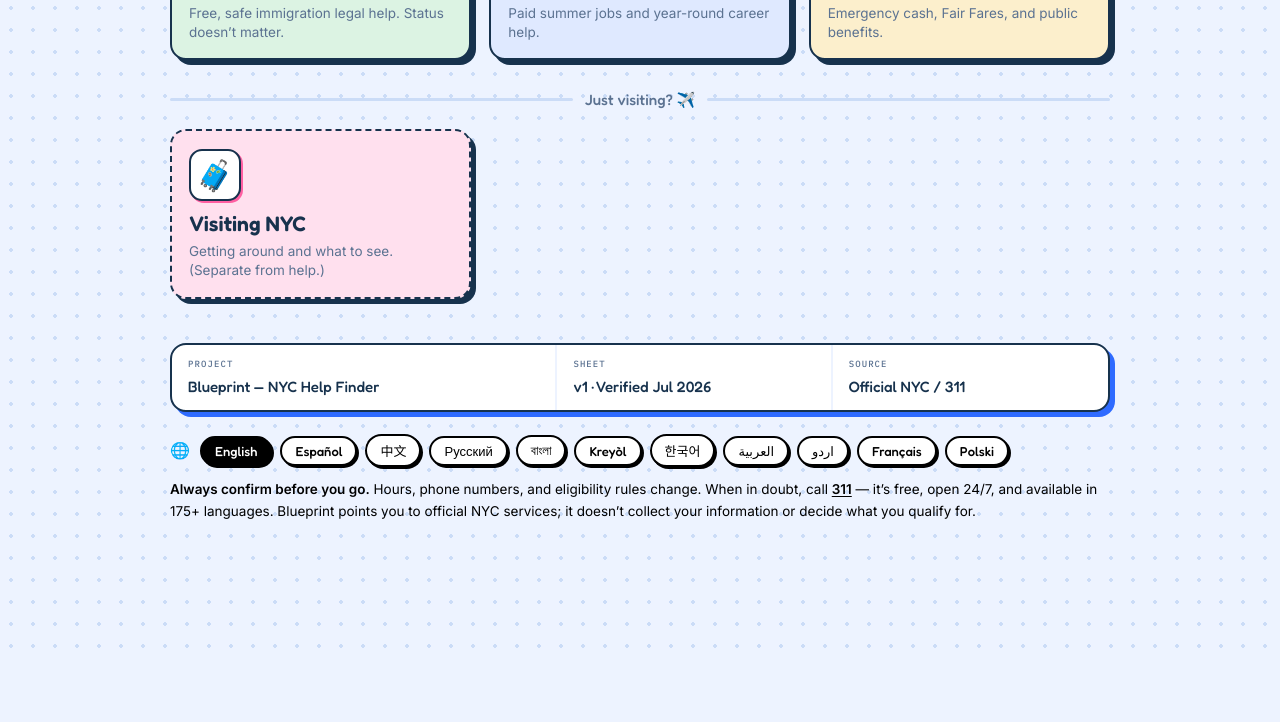
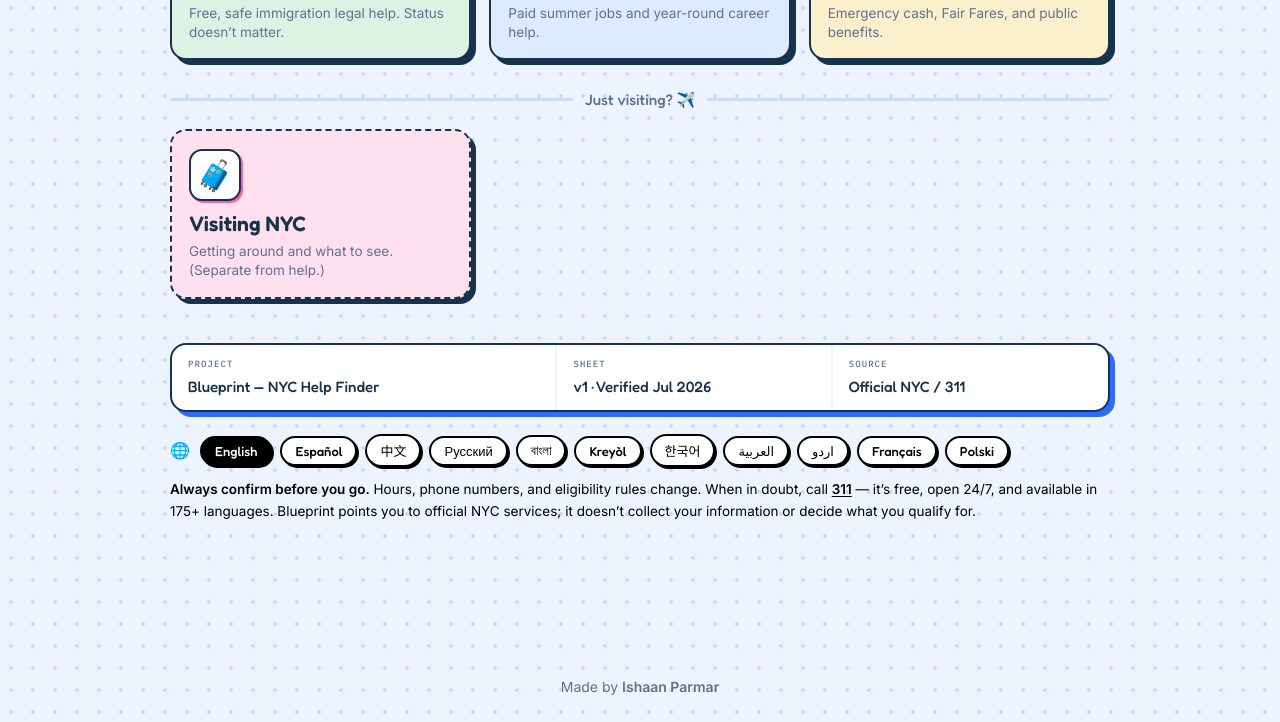
Before and after one commit to ishaanparm/blueprint, a plain HTML site: page index.html in a window 1280 px wide. Shown: the part 575-1297 px from the top of the page. Before the commit the page ends 1227 px from the top, so only its background shows below. Drawn offline with Linux system fonts and the light colour scheme.

Commit message:
Add footer credit section to index.html
Added footer credit with a link to the author's GitHub profile.

```diff
--- a/index.html
+++ b/index.html
@@ -15,6 +15,7 @@
      sticker-shadow tiles, one bold color per category, bouncy
      hovers. Playful where it invites you in; calm and clear where
      someone might be in a crisis.
+
      ============================================================ */
 
   :root{
@@ -295,6 +296,22 @@
     *{animation:none!important;transition:none!important;}
     .cat:hover,.boro:hover,.btn-call:hover,.btn-link:hover,.back:hover,.head-emergency:hover{transform:none;}
   }
+.site-credit {
+  text-align: center;
+  padding: 24px;
+  font-size: 14px;
+  color: #667085;
+}
+
+.site-credit a {
+  color: inherit;
+  font-weight: 600;
+  text-decoration: none;
+}
+
+.site-credit a:hover {
+  text-decoration: underline;
+}
 </style>
 </head>
 <body>
@@ -790,5 +807,8 @@ renderCats();
 renderCrumb("cats");
 renderLang();
 </script>
+<footer class="site-credit">
+Made by <a href="https://github.com/ishaanparm" target="_blank" rel="noopener">Ishaan Parmar</a>
+</footer>
 </body>
 </html>
```
